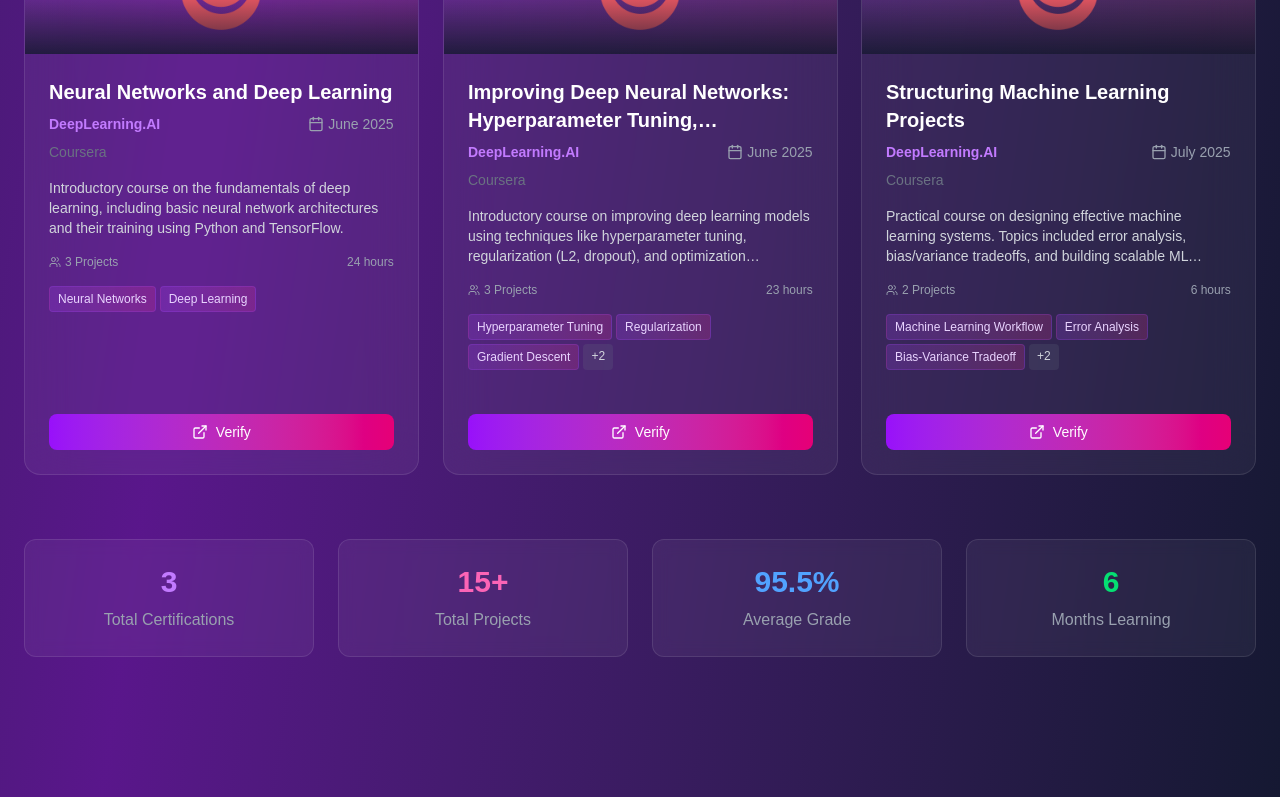
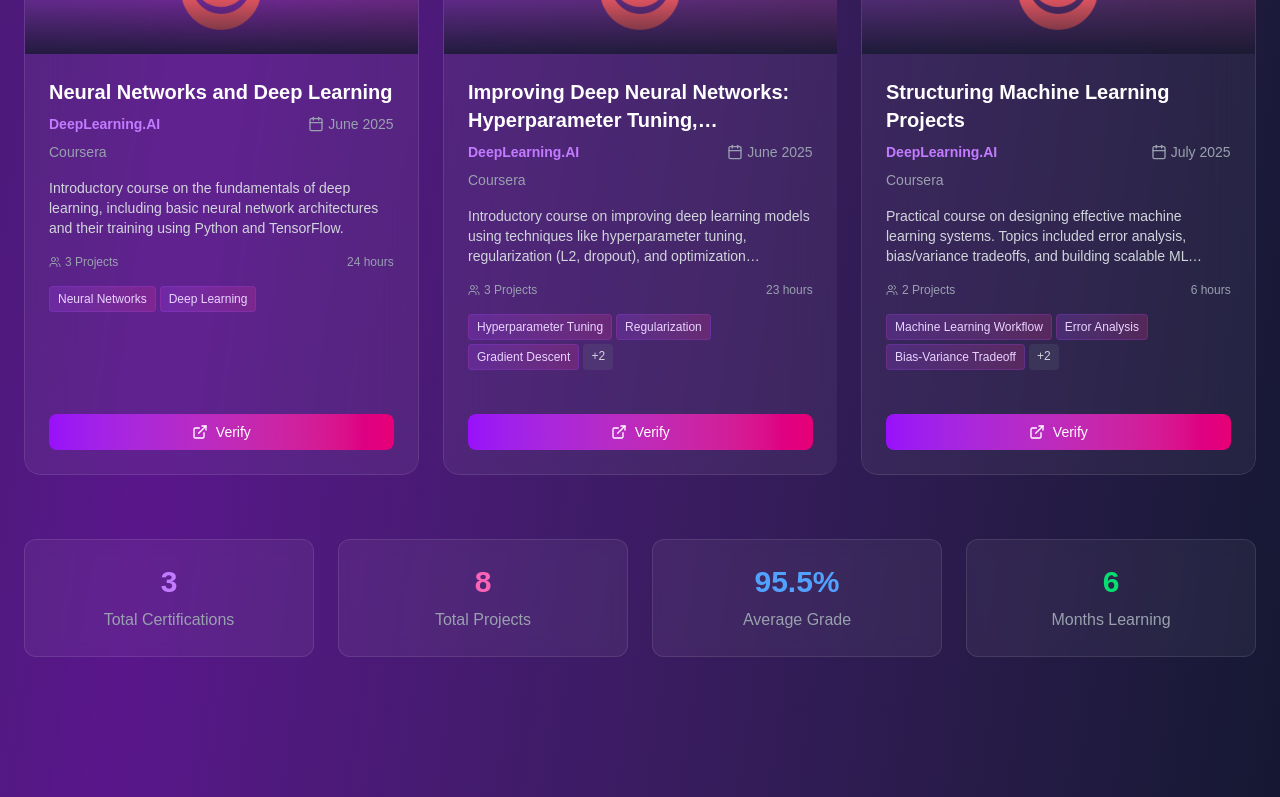
Before and after one commit to Abdullahar990/Portfolio, a Next.js app: page / in a window 1280 px wide. Shown: the part 7423-8220 px from the top of the page. Built offline with nearby package versions, Linux system fonts and the light colour scheme.

Commit message:
Updated UI components

```diff
--- a/src/app/components/CertificationsSection.js
+++ b/src/app/components/CertificationsSection.js
@@ -1,8 +1,7 @@
-import React from 'react';
+import React, { memo } from 'react';
 import { Award, Calendar, ExternalLink, CheckCircle, Star, Users } from 'lucide-react';
 import Image from 'next/image';
 
-const CertificationsSection = () => {
 const certifications = [
     {
         title: "Neural Networks and Deep Learning",
@@ -66,17 +65,13 @@
     }
 ];
 
+const totalProjects = certifications.reduce((sum, cert) => sum + cert.projects, 0);
 const featuredCerts = certifications.filter(cert => cert.featured);
 const otherCerts = certifications.filter(cert => !cert.featured);
 
-    const CertificationCard = ({ cert }) => (
-        // CORRECTED: Merged the two divs into one. This single element now handles all hover states.
-        // 'group' controls all 'group-hover:' effects within the card.
-        // 'hover:scale-105' applies the scaling effect directly.
-        // 'transition-all' ensures all changes (transform, color, opacity) are animated smoothly.
+const CertificationCard = memo(({ cert }) => (
+    <div className="group relative overflow-hidden rounded-2xl transition-all duration-500 hover:scale-[1.02] max-w-4xl lg:max-w-6xl mx-auto">
         <div className="group relative will-change-transform rounded-2xl bg-white/5 backdrop-blur-xl border border-white/10 overflow-hidden transition-all duration-300 hover:scale-105 group-hover:border-purple-500/30">
-
-            {/* BADGES */}
             {cert.featured && (
                 <div className="absolute top-4 left-4 z-20">
                     <div className="flex items-center space-x-1 px-3 py-1 bg-gradient-to-r from-yellow-600/90 to-orange-600/90 rounded-full text-xs font-semibold text-white border border-white/20">
@@ -92,20 +87,19 @@
                 </div>
             </div>
 
-            {/* IMAGE */}
             <div className="relative w-full h-32 bg-gradient-to-br from-purple-500/20 to-pink-500/20 flex items-center justify-center overflow-hidden">
                 <div className="relative w-24 h-20">
                     <Image
                         src={cert.image}
                         alt={cert.title}
                         fill
+                        loading="lazy"
                         className="object-contain"
                     />
                 </div>
                 <div className="absolute inset-0 bg-gradient-to-t from-slate-900/80 via-transparent to-transparent" />
             </div>
 
-            {/* TEXT CONTENT */}
             <div className="p-6 flex flex-col justify-between h-[420px]">
                 <div>
                     <h3 className="text-xl font-bold text-white mb-2 group-hover:text-purple-300 transition-colors line-clamp-2">
@@ -118,7 +112,7 @@
                             {cert.date}
                         </div>
                     </div>
-                    <p className="text-gray-500 text-sm mb-4">{cert.platform}</p>
+                    <p className="text-gray-400 text-sm mb-4">{cert.platform}</p>
                     <p className="text-gray-300 text-sm mb-4 line-clamp-3">{cert.description}</p>
 
                     <div className="flex items-center justify-between text-xs text-gray-400 mb-4">
@@ -139,14 +133,16 @@
                             </span>
                         ))}
                         {cert.skills.length > 3 && (
-                            <span className="px-2 py-1 bg-gray-500/20 text-gray-300 rounded text-xs">
+                            <span
+                                className="px-2 py-1 bg-gray-500/20 text-gray-300 rounded text-xs"
+                                title={cert.skills.slice(3).join(', ')}
+                            >
                                 +{cert.skills.length - 3}
                             </span>
                         )}
                     </div>
                 </div>
 
-                {/* BUTTON */}
                 <div className="mt-auto">
                     <a
                         href={cert.verifyLink}
@@ -160,12 +156,12 @@
                 </div>
             </div>
 
-            {/* HOVER GRADIENT OVERLAY */}
             <div className="absolute inset-0 bg-gradient-to-br from-purple-600/10 to-pink-600/10 opacity-0 group-hover:opacity-100 transition-opacity duration-300 pointer-events-none" />
         </div>
-    );
+    </div>
+));
 
-
+const CertificationsSection = () => {
     return (
         <section id="certifications" className="relative z-10 py-20 px-6 mt-16">
             <div className="max-w-7xl mx-auto">
@@ -211,7 +207,7 @@
                         <div className="text-gray-400">Total Certifications</div>
                     </div>
                     <div className="text-center p-6 bg-white/5 rounded-xl backdrop-blur-sm border border-white/10">
-                        <div className="text-3xl font-bold text-pink-400 mb-2">15+</div>
+                        <div className="text-3xl font-bold text-pink-400 mb-2">{totalProjects}</div>
                         <div className="text-gray-400">Total Projects</div>
                     </div>
                     <div className="text-center p-6 bg-white/5 rounded-xl backdrop-blur-sm border border-white/10">
--- a/src/app/components/ProjectsSection.js
+++ b/src/app/components/ProjectsSection.js
@@ -19,11 +19,7 @@
     }, []);
 
     return (
-        <div
-            className="group relative overflow-hidden rounded-2xl transition-all duration-500 hover:scale-[1.02] max-w-4xl lg:max-w-6xl mx-auto"
-            onMouseEnter={() => setHoveredProject(index)}
-            onMouseLeave={() => setHoveredProject(null)}
-        >
+        <div className="group relative overflow-hidden rounded-2xl transition-all duration-500 hover:scale-[1.02] max-w-4xl lg:max-w-6xl mx-auto" onMouseEnter={() => setHoveredProject(index)} onMouseLeave={() => setHoveredProject(null)}>
             {/* Card Container */}
             <div className="relative h-full bg-white/5 backdrop-blur-xl border border-white/10 rounded-2xl overflow-hidden group-hover:border-purple-500/30 transition-all duration-500">
 
```
Lines whose indentation alone changed are shown as unchanged.
